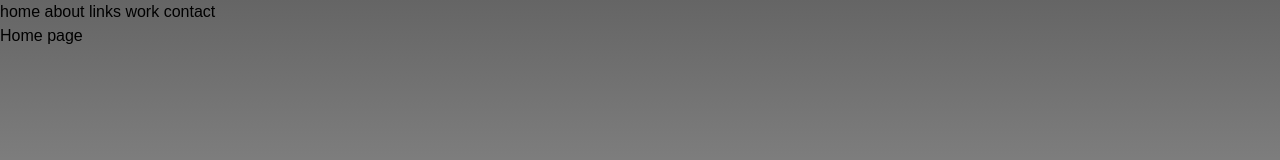
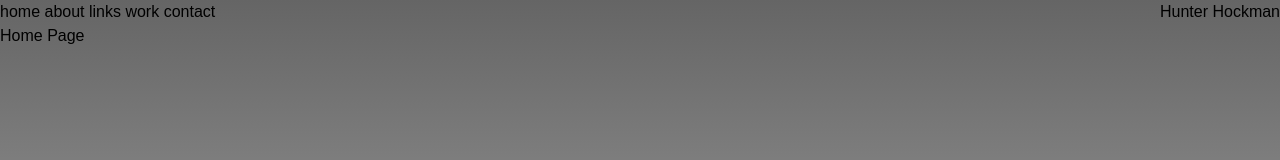
Before and after one commit to Anti-Loli/Portfolio, a Next.js app: page / in a window 1280 px wide. Shown: the top 160 px of the page. Built offline with nearby package versions, Linux system fonts and the light colour scheme.

Commit message:
Created universal header

```diff
--- a/src/app/globals.css
+++ b/src/app/globals.css
@@ -1,4 +1,5 @@
 @import "tailwindcss";
+
 
 @media (prefers-color-scheme: dark) {
   :root {
--- a/src/app/layout.tsx
+++ b/src/app/layout.tsx
@@ -24,13 +24,21 @@ export default function RootLayout({children,}: Readonly<{ children: React.React
       <body
         className={`${geistSans.variable} ${geistMono.variable} antialiased`}
       >
-        <div className="navbar">
+
+        <header style={{ display: 'flex', justifyContent: 'space-between', alignItems: 'center' }}>
+          <nav>
+            <ul>
               <Link href = "/"> home</Link>
               <Link href = "/about"> about</Link>
               <Link href = "/links"> links</Link>
               <Link href = "/work"> work</Link>
               <Link href = "/contact"> contact</Link>
+            </ul>
+          </nav>
+          <div>
+            Hunter Hockman
           </div>
+        </header>
 
         {children}
       </body>
--- a/src/app/page.tsx
+++ b/src/app/page.tsx
@@ -2,7 +2,8 @@
 export default function Home() {
   return (
     <div>
-      Home page
+
+        Home Page
 
     </div>
   );
```
Lines whose indentation alone changed are shown as unchanged.
